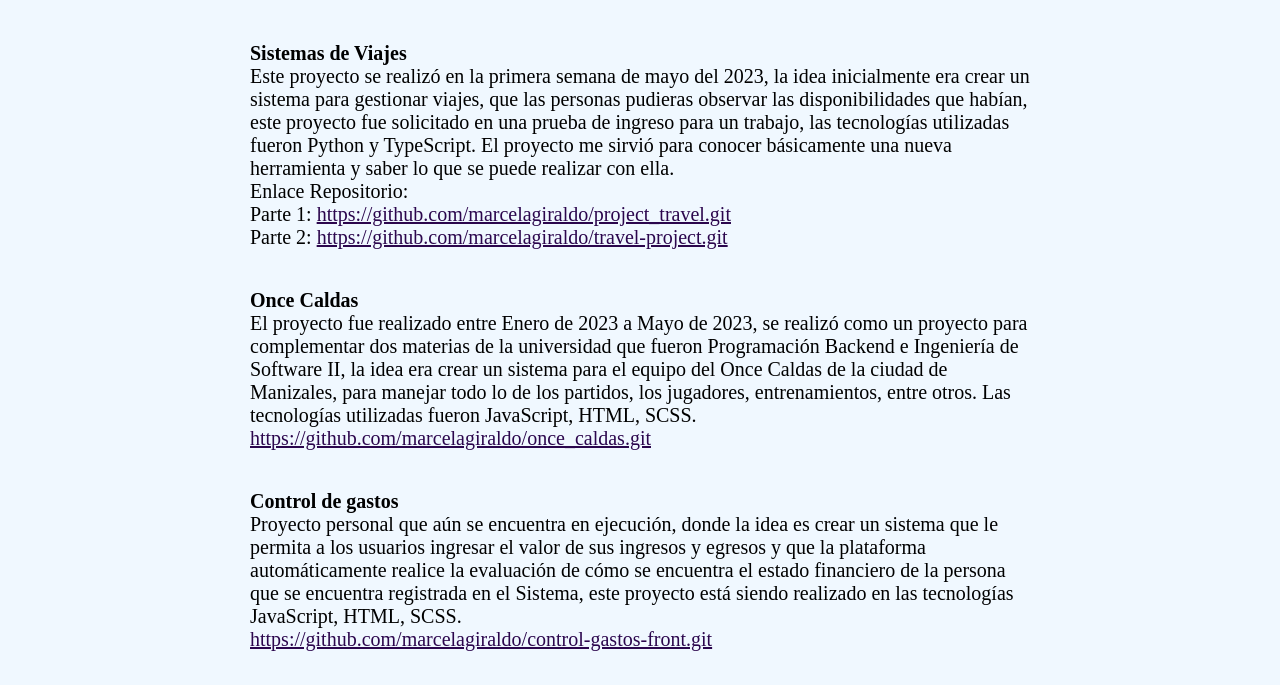
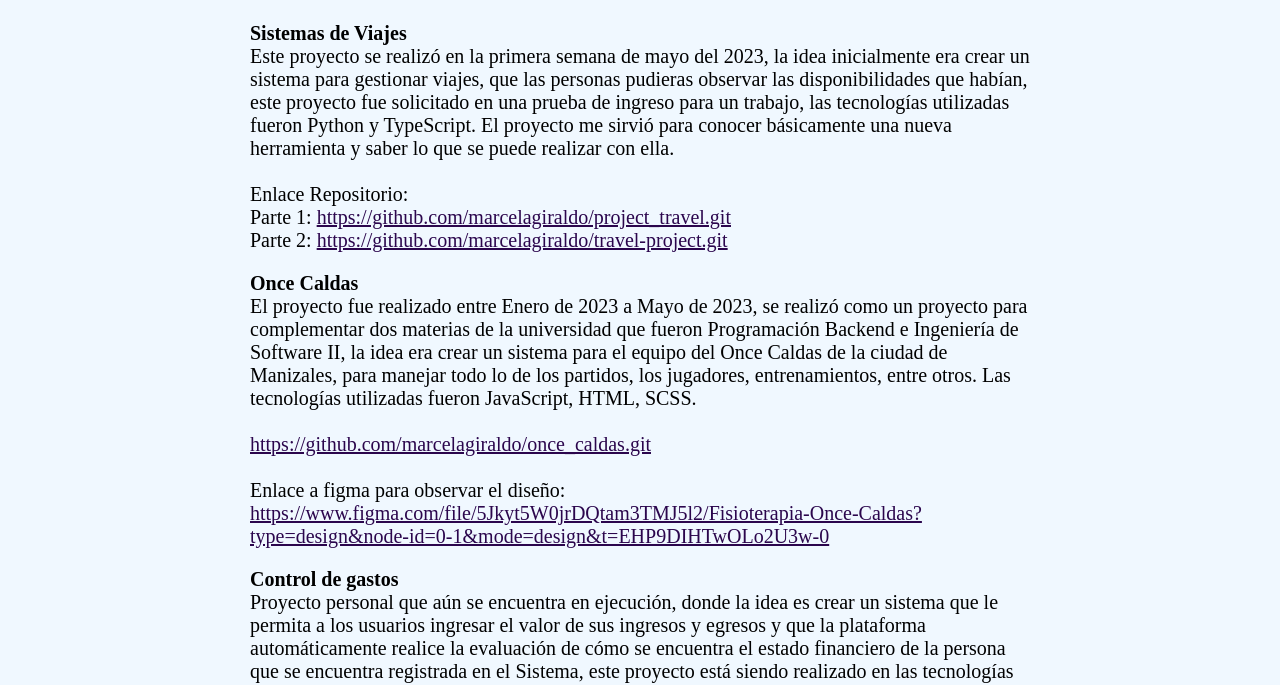
Before and after one commit to marcelagiraldo/portfolio, a plain HTML site: page pages/projects.html in a window 1280 px wide. Shown: the part 112-797 px from the top of the page. Drawn offline with Linux system fonts and the light colour scheme.

Commit message:
Correcciones en el contenido

```diff
--- a/pages/projects.html
+++ b/pages/projects.html
@@ -25,33 +25,40 @@
   </header>
   <main class="main-projects">
     <h2>Proyectos</h2>
-    <div class="educacion-formal">
+    <div class="project-viajes">
       <p><b>Sistemas de Viajes</b> <br>
         Este proyecto se realizó en la primera semana de mayo del 2023, la idea inicialmente era crear un sistema para
         gestionar viajes, que las personas pudieras observar las disponibilidades que habían, este proyecto fue solicitado
         en una prueba de ingreso para un trabajo, las tecnologías utilizadas fueron Python y TypeScript. El proyecto me sirvió
-        para conocer básicamente una nueva herramienta y saber lo que se puede realizar con ella. <br> Enlace Repositorio: <br>
+        para conocer básicamente una nueva herramienta y saber lo que se puede realizar con ella. <br><br> Enlace Repositorio: <br>
         Parte 1: <a href="https://github.com/marcelagiraldo/travel-project.git" target="_blank">https://github.com/marcelagiraldo/project_travel.git</a> <br>
         Parte 2: <a href="https://github.com/marcelagiraldo/travel-project.git" target="_blank">https://github.com/marcelagiraldo/travel-project.git</a>
+
       </p>
     </div>
-    <div class="educacion-formal">
+    <div class="project-once">
       <p><b>Once Caldas</b> <br>
         El proyecto fue realizado entre Enero de 2023 a Mayo de 2023, se realizó como un proyecto para complementar
         dos materias de la universidad que fueron Programación Backend e Ingeniería de Software II, la idea era crear
         un sistema para el equipo del Once Caldas de la ciudad de Manizales, para manejar todo lo de los partidos,
         los jugadores, entrenamientos, entre otros.
-        Las tecnologías utilizadas fueron JavaScript, HTML, SCSS. <br>
+        Las tecnologías utilizadas fueron JavaScript, HTML, SCSS. <br><br>
         <a href="https://github.com/marcelagiraldo/once_caldas.git" target="_blank">https://github.com/marcelagiraldo/once_caldas.git</a>
+        <br><br>Enlace a figma para observar el diseño:
+        <a href="https://www.figma.com/file/5Jkyt5W0jrDQtam3TMJ5l2/Fisioterapia-Once-Caldas?type=design&node-id=0-1&mode=design&t=EHP9DIHTwOLo2U3w-0">
+          https://www.figma.com/file/5Jkyt5W0jrDQtam3TMJ5l2/Fisioterapia-Once-Caldas?type=design&node-id=0-1&mode=design&t=EHP9DIHTwOLo2U3w-0</a>
       </p>
     </div>
-    <div class="educacion-formal">
+    <div class="project-control">
       <p><b>Control de gastos</b> <br>
         Proyecto personal que aún se encuentra en ejecución, donde la idea es crear un sistema que le permita a los
         usuarios ingresar el valor de sus ingresos y egresos y que la plataforma automáticamente realice la evaluación
         de cómo se encuentra el estado financiero de la persona que se encuentra registrada en el Sistema, este proyecto
-        está siendo realizado  en las tecnologías JavaScript, HTML, SCSS. <br>
+        está siendo realizado  en las tecnologías JavaScript, HTML, SCSS. <br><br>
         <a href="https://github.com/marcelagiraldo/control-gastos-front.git" target="_blank">https://github.com/marcelagiraldo/control-gastos-front.git</a>
+        <br><br>Enlace a figma para observar el diseño:
+        <a href="https://www.figma.com/file/RA3uTCGTrEgp3wb0VrW84l/Control-de-gastos?type=design&node-id=0-1&mode=design&t=uP84vezOrDUqIr4z-0">
+          https://www.figma.com/file/RA3uTCGTrEgp3wb0VrW84l/Control-de-gastos?type=design&node-id=0-1&mode=design&t=uP84vezOrDUqIr4z-0</a>
       </p>
     </div>
     <p>
```
Also changed, not shown: pages/home.html (+1 -1 lines).
